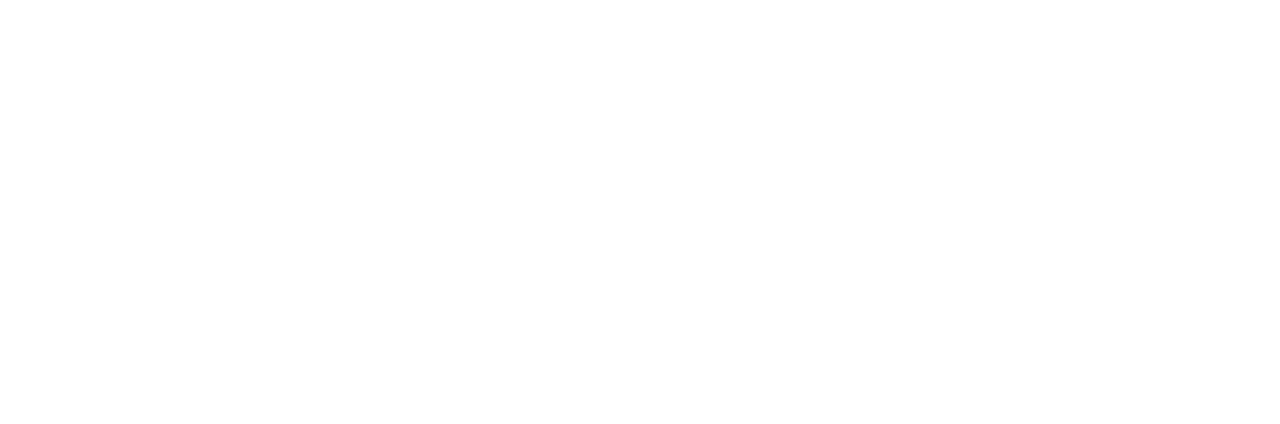
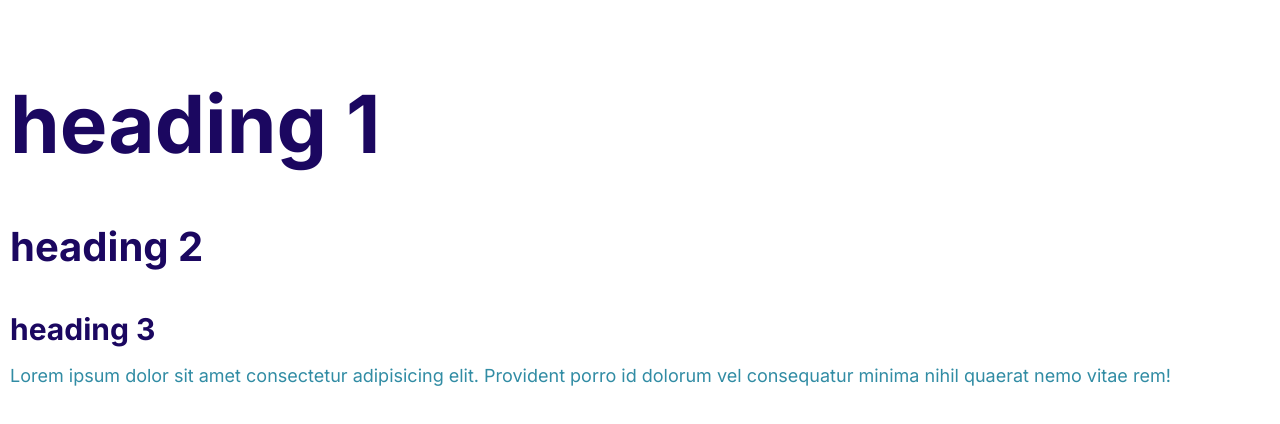
Before and after one commit to Matthew-Elliott91/moshify-learning, a plain HTML site: page index.html in a window 1280 px wide. Drawn offline with Linux system fonts and the light colour scheme.

Commit message:
Defined the styles for the font

```diff
--- a/css/styles.css
+++ b/css/styles.css
@@ -7,3 +7,51 @@
 
 
 }
+html {
+    margin: 10px;
+    font-size: 62.5%;
+}
+
+body {
+    font-family: Inter, helvetica, sans-serif;
+    color: var(--color-body);
+    font-size: 2.4rem;
+    line-height: 1.5;
+}
+
+h1, h2, h3 {
+    color: var(--color-headings);
+    margin-bottom: 1rem;
+}
+
+h1 {
+    font-size: 7rem;
+}
+
+h2 {
+    font-size: 4rem;
+}
+
+h3 {
+    font-size: 3rem;
+
+}
+
+p {
+    margin-top: 0%;
+}
+
+@media screen and (min-width: 1024px) {
+    body {
+        font-size: 1.8rem;
+    }
+    h1 {
+        font-size: 8rem;
+    }
+    h2 {
+       font-size: 4rem;
+    }
+    h3 {
+        font-size: 2.4;
+    }
+}
--- a/index.html
+++ b/index.html
@@ -4,9 +4,23 @@
     <meta charset="UTF-8" />
     <meta http-equiv="X-UA-Compatible" content="IE=edge" />
     <meta name="viewport" content="width=device-width, initial-scale=1.0" />
+    <link rel="preconnect" href="https://fonts.googleapis.com" />
+    <link rel="preconnect" href="https://fonts.gstatic.com" crossorigin />
+    <link
+      href="https://fonts.googleapis.com/css2?family=Inter:wght@400;700&display=swap"
+      rel="stylesheet"
+    />
     <link rel="stylesheet" href="css/normalize.css" />
     <link rel="stylesheet" href="css/styles.css" />
     <title>Document</title>
   </head>
-  <body></body>
+  <body>
+    <h1>heading 1</h1>
+    <h2>heading 2</h2>
+    <h3>heading 3</h3>
+    <p>
+      Lorem ipsum dolor sit amet consectetur adipisicing elit. Provident porro
+      id dolorum vel consequatur minima nihil quaerat nemo vitae rem!
+    </p>
+  </body>
 </html>
```
